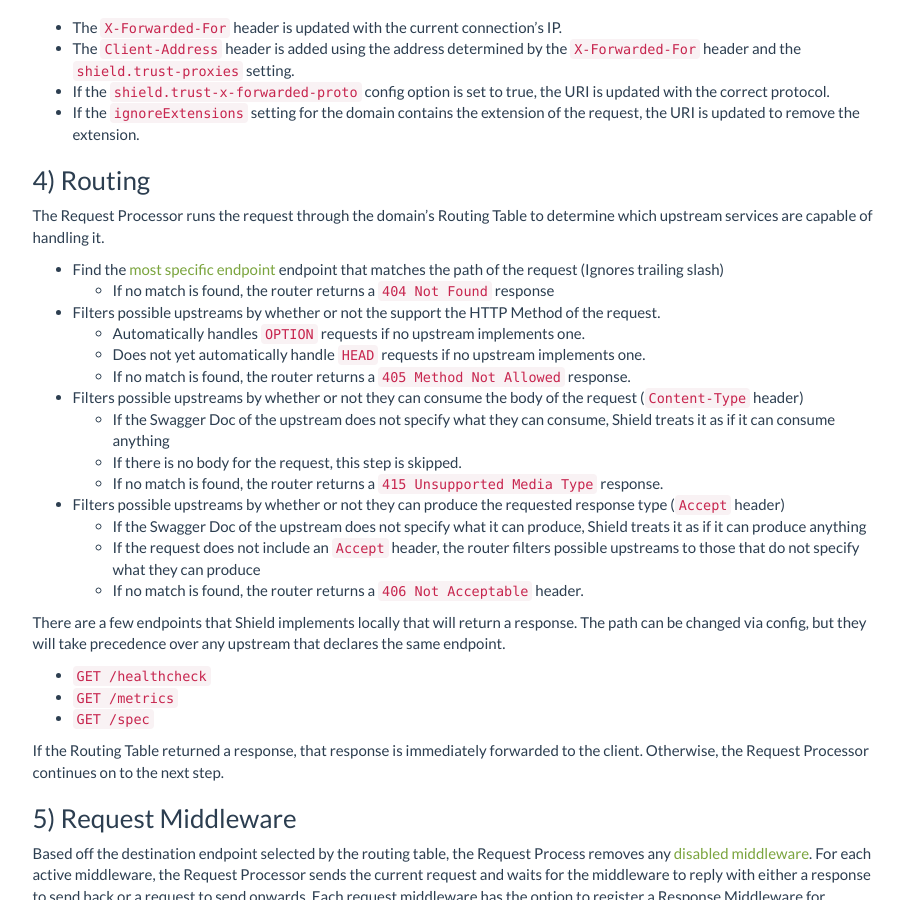
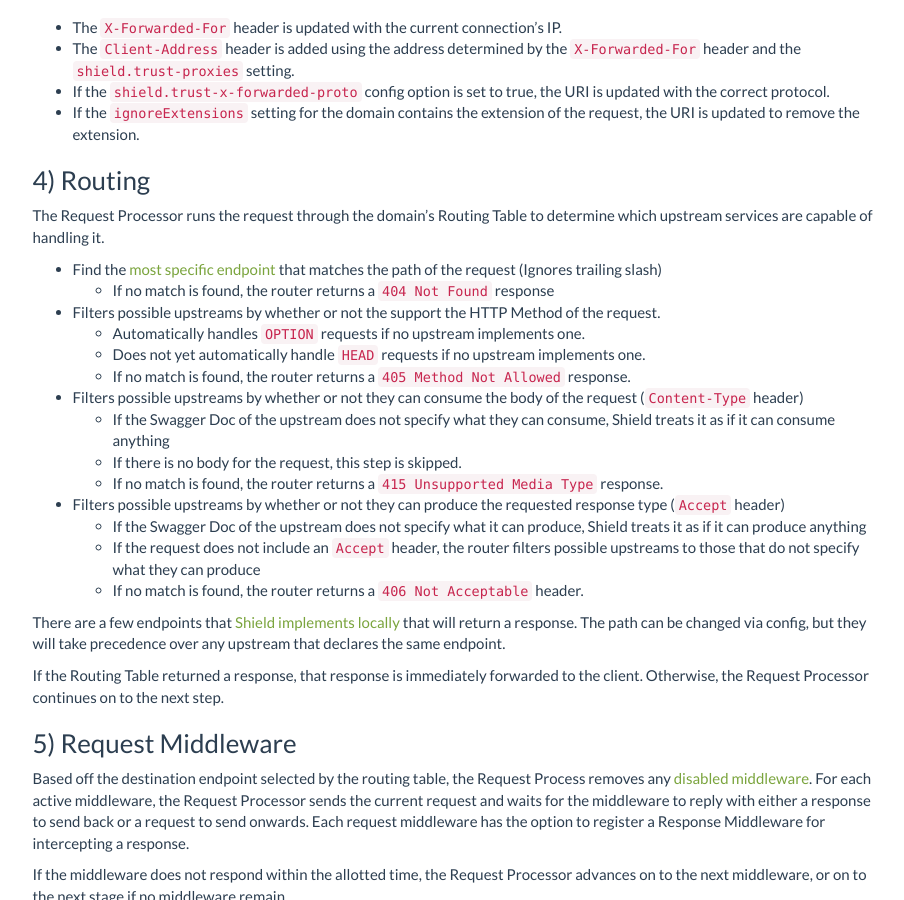
Before and after one commit to RetailMeNot/shield, a Jekyll site: the page built from docs/start/lifecycle/index.md, in a window 1280 px wide and 900 px high, scrolled down 554 px. Shown: the whole window, without its empty margins (330-1234 px from the left). Built offline with Jekyll 4.4.1, drawn with Linux system fonts in a browser that asks for light colours.

```diff
--- a/docs/start/lifecycle/index.md
+++ b/docs/start/lifecycle/index.md
@@ -43,7 +43,7 @@ the extension.
 The Request Processor runs the request through the domain's Routing Table to determine which upstream services are capable
 of handling it.
 
-* Find the [most specific endpoint]({{ site.baseurl }}/start/endpoint_sorting) endpoint that matches the path of the
+* Find the [most specific endpoint]({{ site.baseurl }}/start/lifecycle/endpoint_sorting) that matches the path of the
 request (Ignores trailing slash)
     * If no match is found, the router returns a `404 Not Found` response
 * Filters possible upstreams by whether or not the support the HTTP Method of the request.
@@ -62,12 +62,9 @@ request (Ignores trailing slash)
       specify what they can produce
     * If no match is found, the router returns a `406 Not Acceptable` header.
 
-There are a few endpoints that Shield implements locally that will return a response.  The path can be changed via config,
- but they will take precedence over any upstream that declares the same endpoint.
-
-* `GET /healthcheck`
-* `GET /metrics`
-* `GET /spec`
+There are a few endpoints that [Shield implements locally]({{ site.baseurl }}/start/lifecycle/local_endpoints) that will
+return a response.  The path can be changed via config, but they will take precedence over any upstream that declares
+the same endpoint.
 
 If the Routing Table returned a response, that response is immediately forwarded to the client.  Otherwise, the Request
 Processor continues on to the next step.
```
Also changed, not shown: docs/_layouts/release.html (+27 -0 lines), docs/_releases/0_2.md (deleted, +0 -9 lines), docs/_releases/0_2_259.md (added, +19 -0 lines), docs/_releases/0_3.md (deleted, +0 -8 lines), docs/_releases/0_3_1.md (deleted, +0 -8 lines), docs/_releases/1_0_0.md (deleted, +0 -8 lines), docs/_releases/SNAPSHOT.md (added, +12 -0 lines), docs/docs/0.2/listeners/log_kibana.md (+6 -0 lines), docs/start/lifecycle/endpoint_sorting.md (+1 -1 lines), docs/start/overview.md (+3 -0 lines), readme.md, 3 other files.
